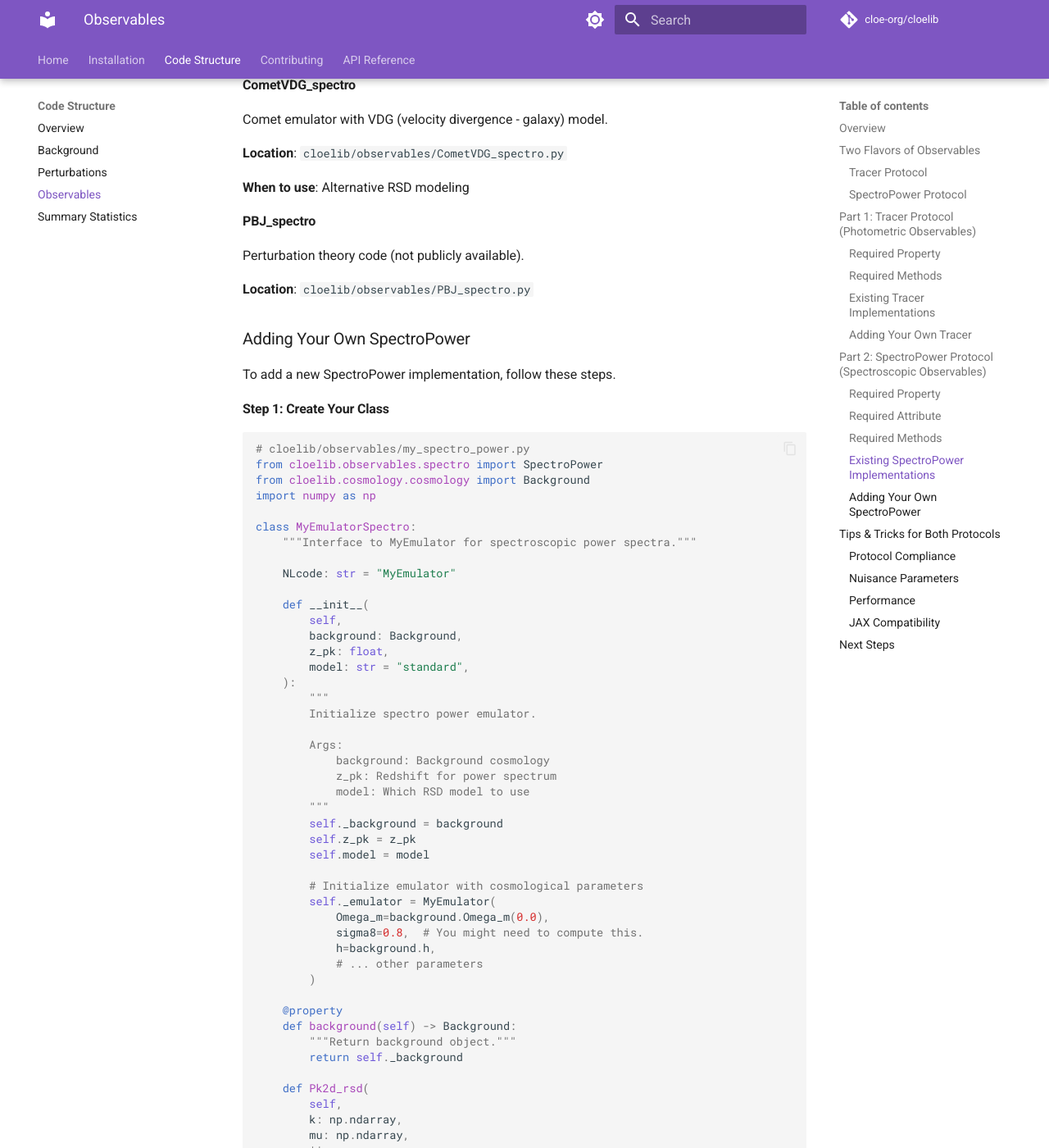
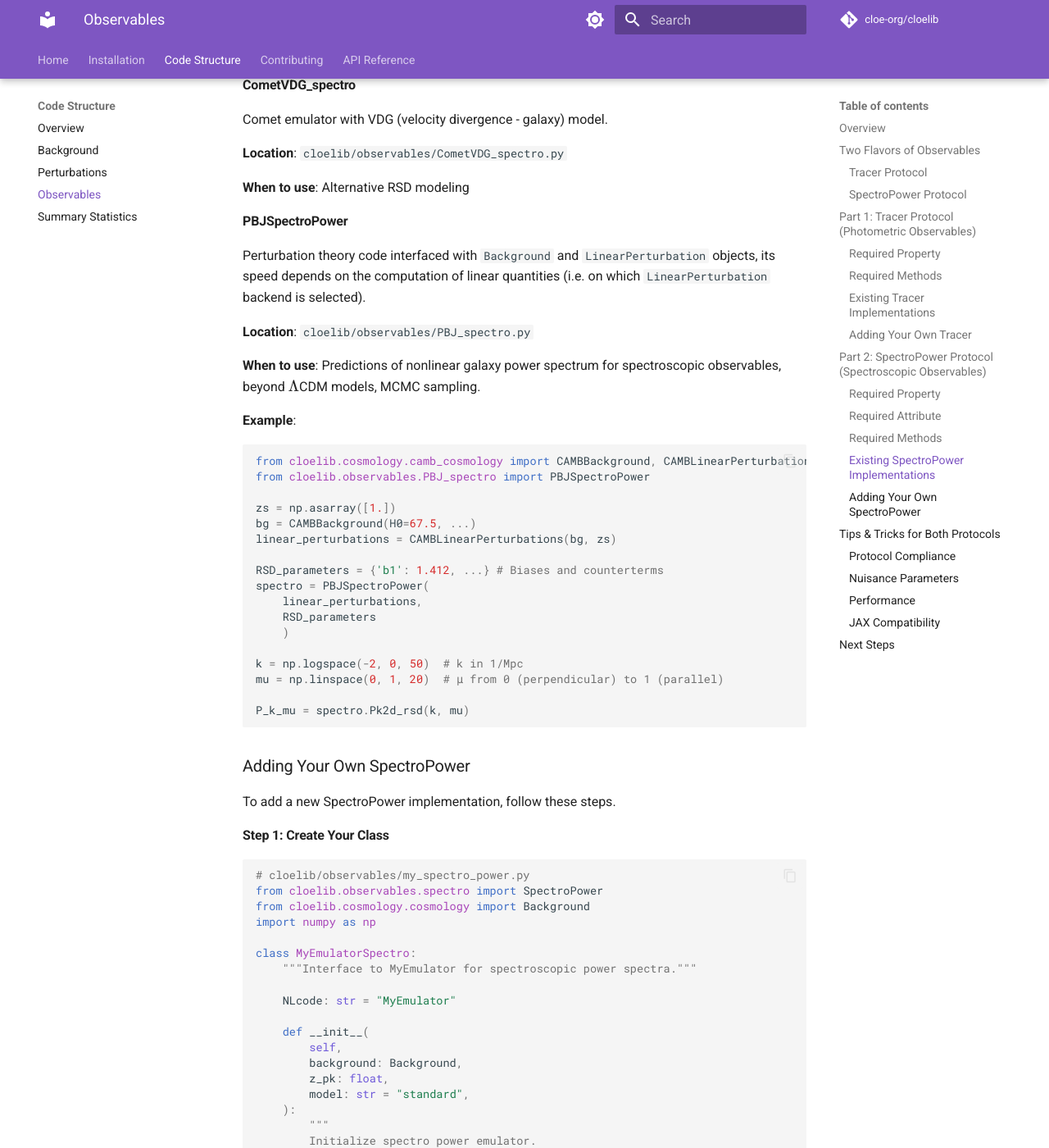
Before and after one commit to cloe-org/cloelib, an MkDocs documentation site: the page built from docs/code_structure/observables.md, in a window 1280 px wide and 1400 px high, scrolled down 7973 px. Shown: the whole window at 82% size. Built offline with MkDocs 1.6.1 and Material for MkDocs 9.7.7, drawn with Linux system fonts in a browser that asks for light colours; comment, search, counter and statistics services are not loaded; the version menu is left out.

Commit message:
gh-514: pbj integration (#515)

````diff
--- a/docs/code_structure/observables.md
+++ b/docs/code_structure/observables.md
@@ -376,11 +376,39 @@ Comet emulator with VDG (velocity divergence - galaxy) model.
 
 **When to use**: Alternative RSD modeling
 
-#### PBJ_spectro
+#### PBJSpectroPower
 
-Perturbation theory code (not publicly available).
+Perturbation theory code interfaced with `Background` and
+`LinearPerturbation` objects, its speed depends on the computation of
+linear quantities (i.e. on which `LinearPerturbation` backend is
+selected).
 
 **Location**: `cloelib/observables/PBJ_spectro.py`
+
+**When to use**: Predictions of nonlinear galaxy power spectrum for
+spectroscopic observables, beyond $\Lambda$CDM models, MCMC sampling.
+
+**Example**:
+
+```python
+from cloelib.cosmology.camb_cosmology import CAMBBackground, CAMBLinearPerturbations
+from cloelib.observables.PBJ_spectro import PBJSpectroPower
+
+zs = np.asarray([1.])
+bg = CAMBBackground(H0=67.5, ...)
+linear_perturbations = CAMBLinearPerturbations(bg, zs)
+
+RSD_parameters = {'b1': 1.412, ...} # Biases and counterterms
+spectro = PBJSpectroPower(
+    linear_perturbations,
+	RSD_parameters
+	)
+
+k = np.logspace(-2, 0, 50)  # k in 1/Mpc
+mu = np.linspace(0, 1, 20)  # μ from 0 (perpendicular) to 1 (parallel)
+
+P_k_mu = spectro.Pk2d_rsd(k, mu)
+```
 
 ### Adding Your Own SpectroPower
 
--- a/pyproject.toml
+++ b/pyproject.toml
@@ -43,6 +43,7 @@ tensorflow = ["tensorflow"]
 tf-keras = ["tf-keras"]
 cosmopower-jax=["cosmopower-jax"]
 baccoemu = ["baccoemu"]
+pbjcosmo = ["pbjcosmo"]
 
 [tool.hatch.version]
 source = "vcs"
````
Also changed, not shown: README.md (+3 -5 lines), docs/installation.md (+2 -2 lines).
